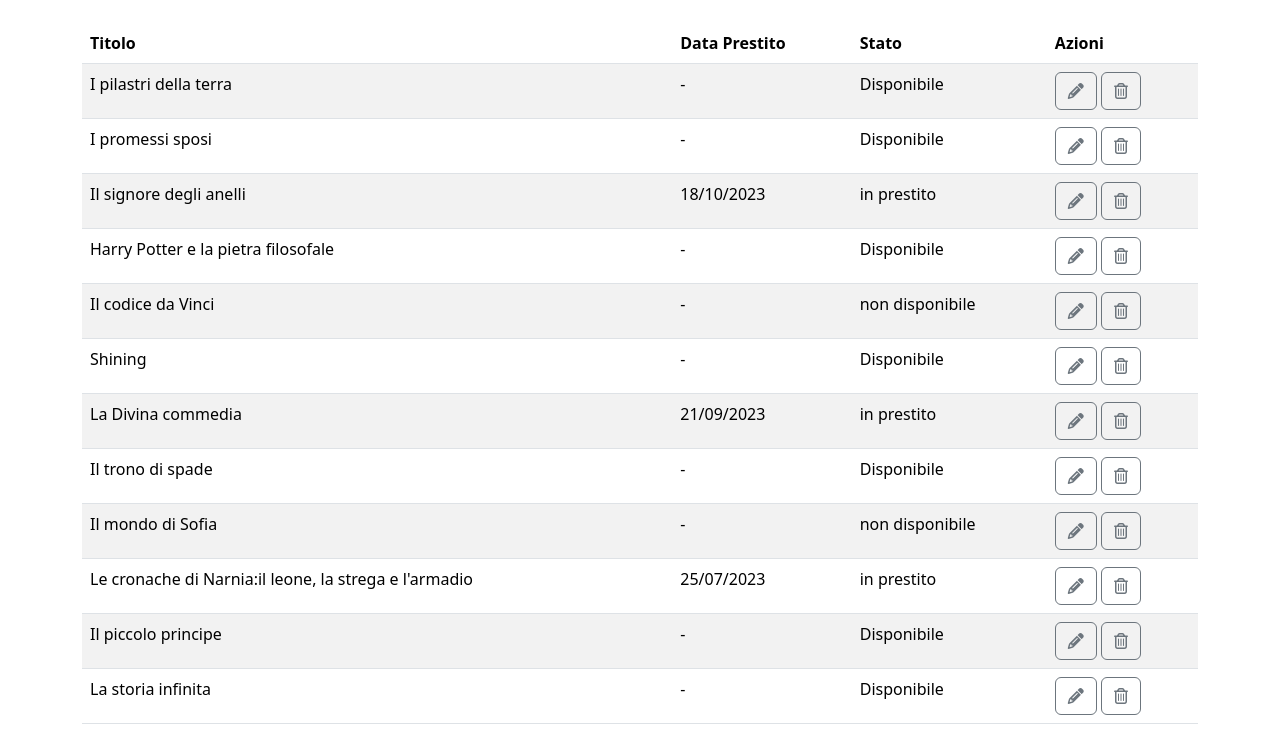
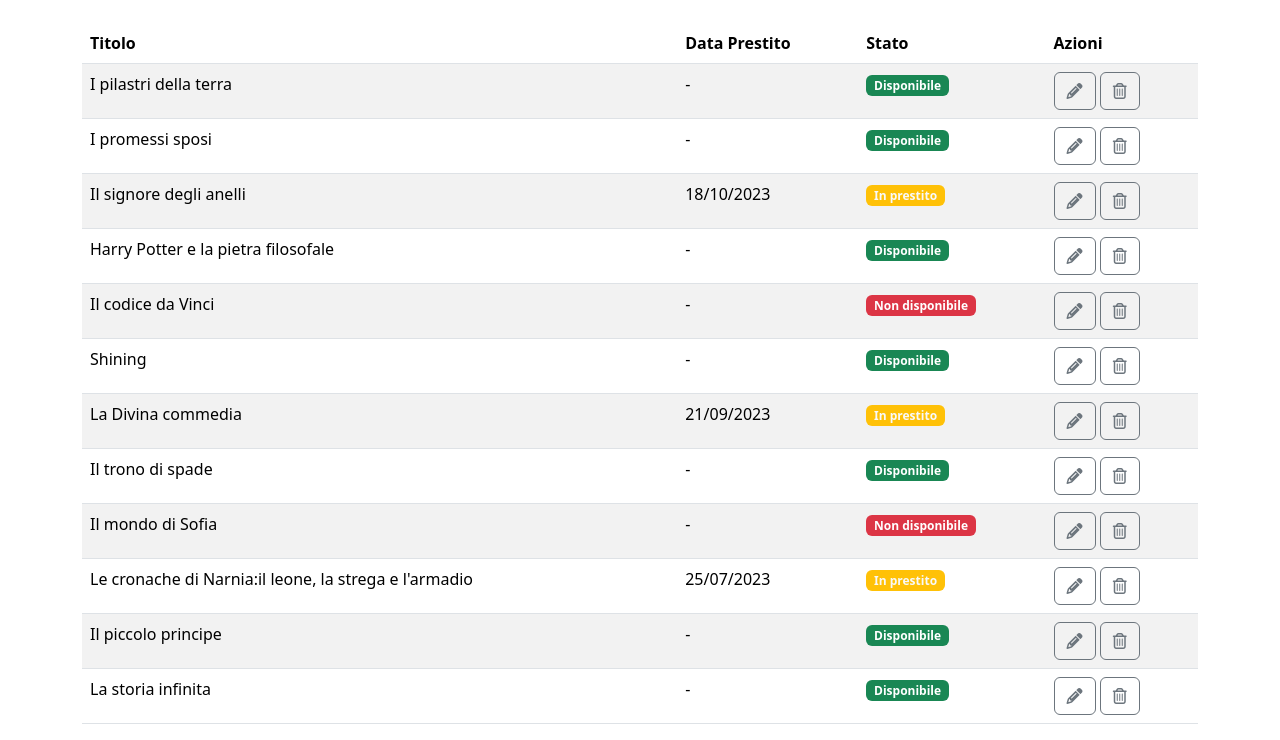
Before and after one commit to VincenzoTulimieri/html-css-bootstrap-dashbooard, a plain HTML site: page index.html in a window 1280 px wide. Shown: the part 153-893 px from the top of the page. Drawn offline with nearby package versions, Linux system fonts and the light colour scheme.

Commit message:
fix: aggiunto badge alla colonna stato

```diff
--- a/index.html
+++ b/index.html
@@ -71,7 +71,7 @@
                           <tr>
                             <td>I pilastri della terra</td>
                             <td class="d-none d-lg-table-cell">-</td>
-                            <td>Disponibile</td>
+                            <td><span class="badge text-bg-success">Disponibile</span></td>
                             <td>
                                 <button type="button" class="btn btn-outline-secondary"><i class="fa-solid fa-pencil"></i></button>
                                 <button type="button" class="btn btn-outline-secondary"><i class="fa-regular fa-trash-can"></i></button>
@@ -80,7 +80,7 @@
                           <tr>
                             <td>I promessi sposi</td>
                             <td class="d-none d-lg-table-cell">-</td>
-                            <td>Disponibile</td>
+                            <td><span class="badge text-bg-success">Disponibile</span></td>
                             <td>
                                 <button type="button" class="btn btn-outline-secondary"><i class="fa-solid fa-pencil"></i></button>
                                 <button type="button" class="btn btn-outline-secondary"><i class="fa-regular fa-trash-can"></i></button>
@@ -89,7 +89,7 @@
                           <tr>
                             <td>Il signore degli anelli</td>
                             <td class="d-none d-lg-table-cell">18/10/2023</td>
-                            <td>in prestito</td>
+                            <td><span class="badge text-bg-warning text-light">In prestito</span></td>
                             <td>
                                 <button type="button" class="btn btn-outline-secondary"><i class="fa-solid fa-pencil"></i></button>
                                 <button type="button" class="btn btn-outline-secondary"><i class="fa-regular fa-trash-can"></i></button>
@@ -98,7 +98,7 @@
                           <tr>
                             <td>Harry Potter e la pietra filosofale</td>
                             <td class="d-none d-lg-table-cell">-</td>
-                            <td>Disponibile</td>
+                            <td><span class="badge text-bg-success">Disponibile</span></td>
                             <td>
                                 <button type="button" class="btn btn-outline-secondary"><i class="fa-solid fa-pencil"></i></button>
                                 <button type="button" class="btn btn-outline-secondary"><i class="fa-regular fa-trash-can"></i></button>
@@ -107,7 +107,7 @@
                           <tr>
                             <td>Il codice da Vinci</td>
                             <td class="d-none d-lg-table-cell">-</td>
-                            <td>non disponibile</td>
+                            <td><span class="badge text-bg-danger">Non disponibile</span></td>
                             <td>
                                 <button type="button" class="btn btn-outline-secondary"><i class="fa-solid fa-pencil"></i></button>
                                 <button type="button" class="btn btn-outline-secondary"><i class="fa-regular fa-trash-can"></i></button>
@@ -116,7 +116,7 @@
                           <tr>
                             <td>Shining</td>
                             <td class="d-none d-lg-table-cell">-</td>
-                            <td>Disponibile</td>
+                            <td><span class="badge text-bg-success">Disponibile</span></td>
                             <td>
                                 <button type="button" class="btn btn-outline-secondary"><i class="fa-solid fa-pencil"></i></button>
                                 <button type="button" class="btn btn-outline-secondary"><i class="fa-regular fa-trash-can"></i></button>
@@ -125,7 +125,7 @@
                           <tr>
                             <td>La Divina commedia</td>
                             <td class="d-none d-lg-table-cell">21/09/2023</td>
-                            <td>in prestito</td>
+                            <td><span class="badge text-bg-warning text-light">In prestito</span></td>
                             <td>
                                 <button type="button" class="btn btn-outline-secondary"><i class="fa-solid fa-pencil"></i></button>
                                 <button type="button" class="btn btn-outline-secondary"><i class="fa-regular fa-trash-can"></i></button>
@@ -134,7 +134,7 @@
                           <tr>
                             <td>Il trono di spade</td>
                             <td class="d-none d-lg-table-cell">-</td>
-                            <td>Disponibile</td>
+                            <td><span class="badge text-bg-success">Disponibile</span></td>
                             <td>
                                 <button type="button" class="btn btn-outline-secondary"><i class="fa-solid fa-pencil"></i></button>
                                 <button type="button" class="btn btn-outline-secondary"><i class="fa-regular fa-trash-can"></i></button>
@@ -143,7 +143,7 @@
                           <tr>
                             <td>Il mondo di Sofia</td>
                             <td class="d-none d-lg-table-cell">-</td>
-                            <td>non disponibile</td>
+                            <td><span class="badge text-bg-danger">Non disponibile</span></td>
                             <td>
                                 <button type="button" class="btn btn-outline-secondary"><i class="fa-solid fa-pencil"></i></button>
                                 <button type="button" class="btn btn-outline-secondary"><i class="fa-regular fa-trash-can"></i></button>
@@ -152,7 +152,7 @@
                           <tr>
                             <td>Le cronache di Narnia:il leone, la strega e l'armadio </td>
                             <td class="d-none d-lg-table-cell">25/07/2023</td>
-                            <td>in prestito</td>
+                            <td><span class="badge text-bg-warning text-light">In prestito</span></td>
                             <td>
                                 <button type="button" class="btn btn-outline-secondary"><i class="fa-solid fa-pencil"></i></button>
                                 <button type="button" class="btn btn-outline-secondary"><i class="fa-regular fa-trash-can"></i></button>
@@ -161,7 +161,7 @@
                           <tr>
                             <td>Il piccolo principe</td>
                             <td class="d-none d-lg-table-cell">-</td>
-                            <td>Disponibile</td>
+                            <td><span class="badge text-bg-success">Disponibile</span></td>
                             <td>
                                 <button type="button" class="btn btn-outline-secondary"><i class="fa-solid fa-pencil"></i></button>
                                 <button type="button" class="btn btn-outline-secondary"><i class="fa-regular fa-trash-can"></i></button>
@@ -170,7 +170,7 @@
                           <tr>
                             <td>La storia infinita</td>
                             <td class="d-none d-lg-table-cell">-</td>
-                            <td>Disponibile</td>
+                            <td><span class="badge text-bg-success">Disponibile</span></td>
                             <td>
                                 <button type="button" class="btn btn-outline-secondary"><i class="fa-solid fa-pencil"></i></button>
                                 <button type="button" class="btn btn-outline-secondary"><i class="fa-regular fa-trash-can"></i></button>
```
